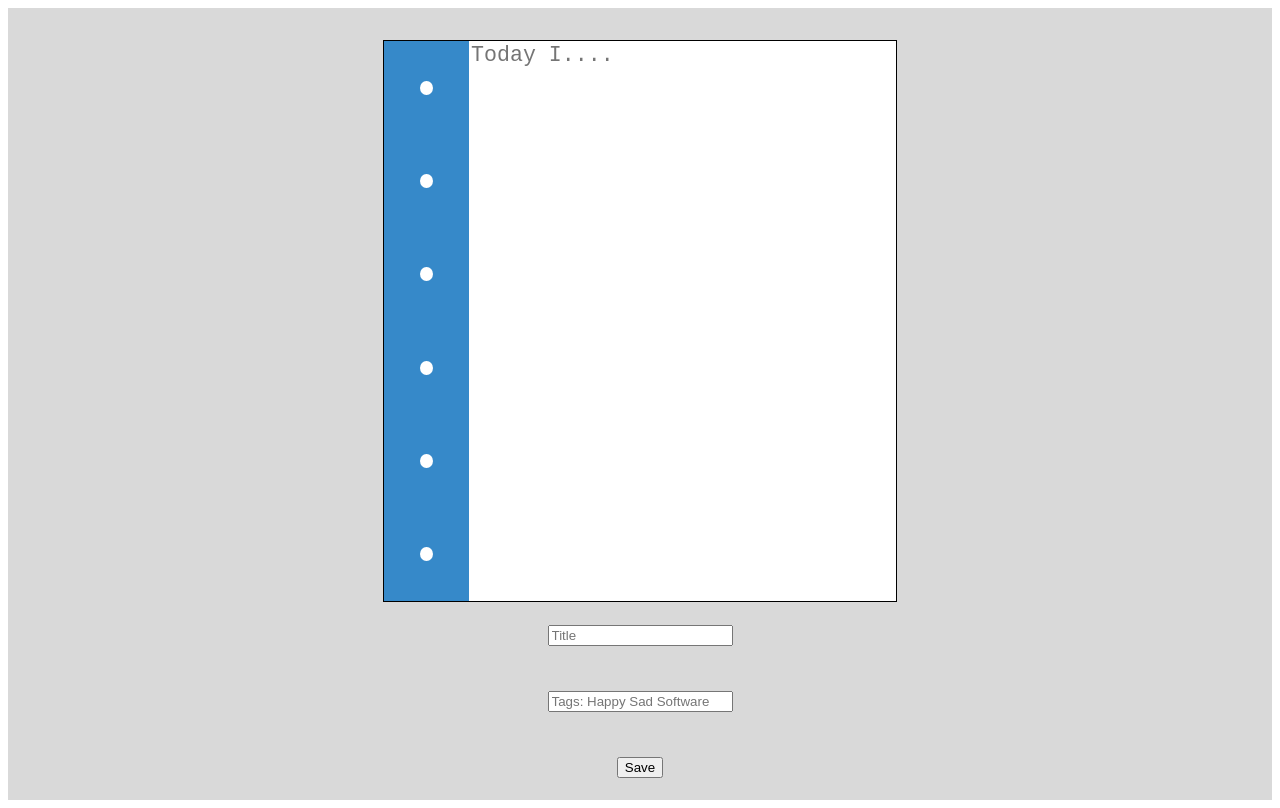
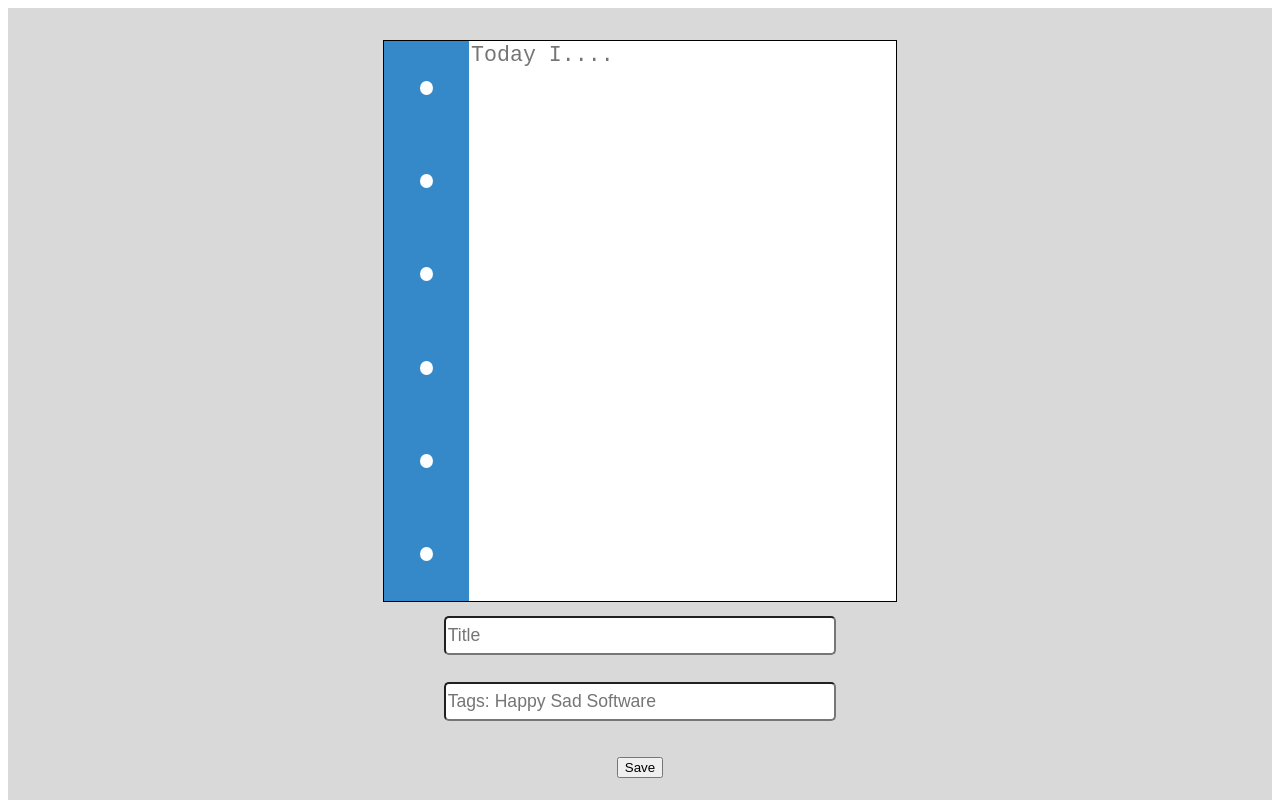
Before and after one commit to FightTheByte/digital-diary, a React (Create React App) app in the folder code/digital-diary/: page /post in a window 1280 px wide. Built offline with nearby package versions, Linux system fonts and the light colour scheme; no server answers.

Commit message:
post input css

```diff
--- a/code/digital-diary/src/styles/post-page.css
+++ b/code/digital-diary/src/styles/post-page.css
@@ -44,6 +44,13 @@
     border-radius: 100%;
 }
 
+.post-input{
+    width: 30%;
+    height: 50%;
+    font-size: 1.1rem;
+    border-radius: 5px;
+}
+
 textarea{
     resize: none;
     border-radius: 0px;
```
